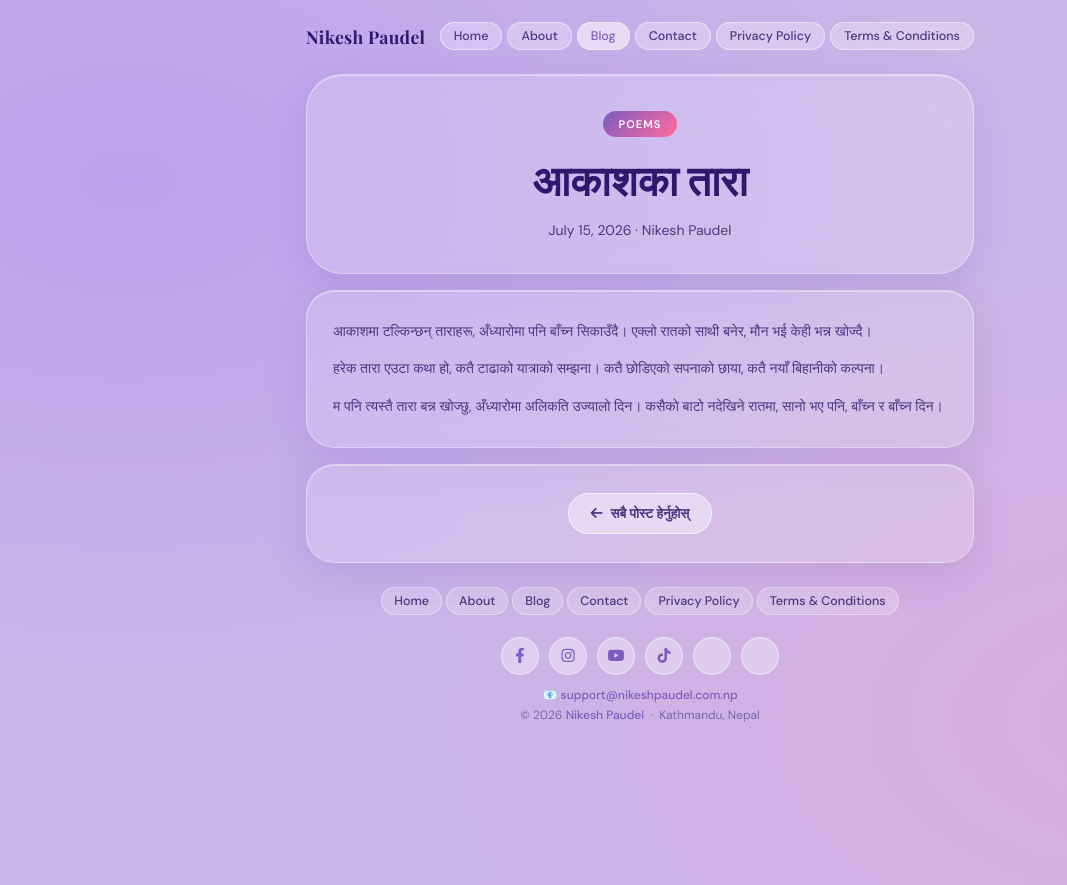
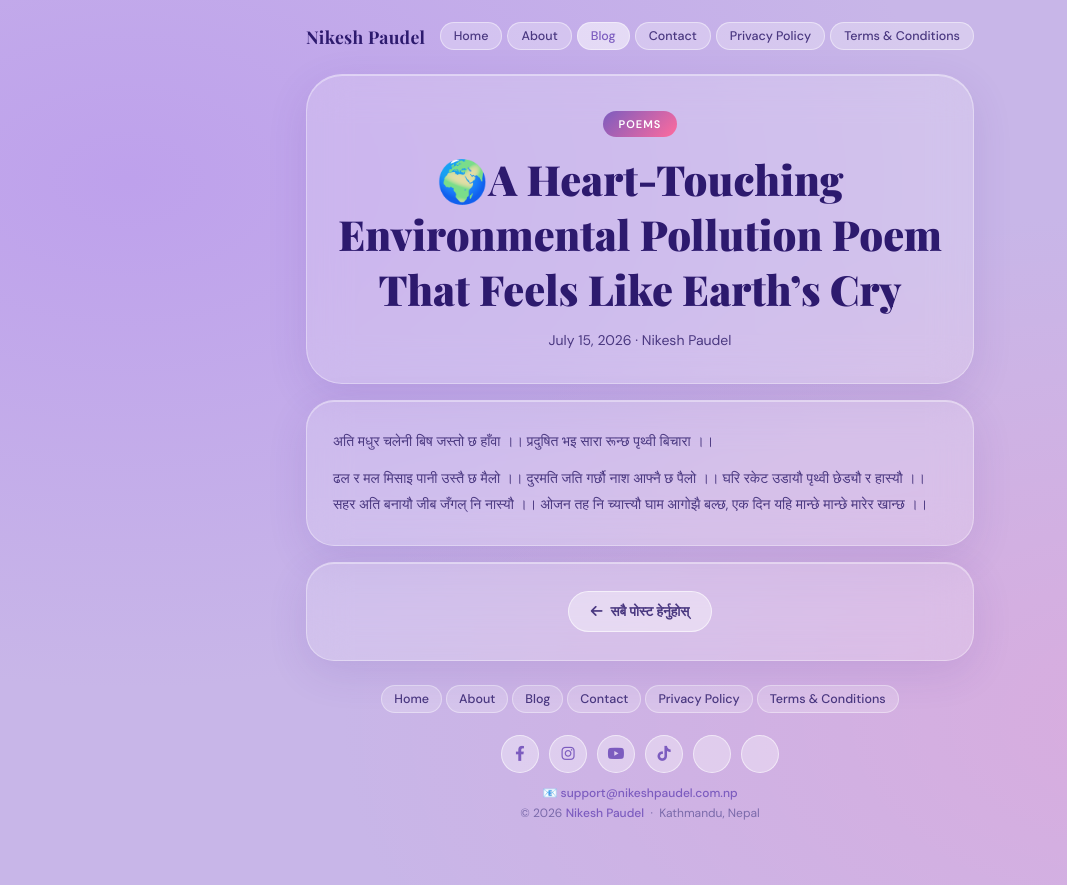
Before and after one commit to nikeshpaudel/nikeshpaudel.github.io, a Jekyll site: the page built from _posts/2026-07-15-akash-ka-tara.md, in a window 1280 px wide. Shown: the top 885 px of the page, without its empty margins (0-1067 px from the left). Built offline with Jekyll 4.4.1, drawn with Linux system fonts in a browser that asks for light colours; some web fonts are replaced.

Commit message:
Update 2026-07-15-akash-ka-tara.md

```diff
--- a/_posts/2026-07-15-akash-ka-tara.md
+++ b/_posts/2026-07-15-akash-ka-tara.md
@@ -1,22 +1,17 @@
 ---
 layout: post
-title: "आकाशका तारा"
+title: "🌍A Heart-Touching Environmental Pollution Poem That Feels Like Earth’s Cry"
 date: 2026-07-15
 categories: [poems]
-excerpt: "रातको सन्नाटामा टलमलाउने ताराहरूसँग गरिएको एउटा मौन संवाद — आशा, धैर्य र सपनाको कविता।"
+excerpt: "र🌍A Heart-Touching Environmental Pollution Poem That Feels Like Earth’s Cry"
 ---
 
-आकाशमा टल्किन्छन् ताराहरू,
-अँध्यारोमा पनि बाँच्न सिकाउँदै।
-एक्लो रातको साथी बनेर,
-मौन भई केही भन्न खोज्दै।
+अति मधुर चलेनी बिष जस्तो छ हाँवा ।।
+प्रदुषित भइ सारा रून्छ पृथ्वी बिचारा ।।
 
-हरेक तारा एउटा कथा हो,
-कतै टाढाको यात्राको सम्झना।
-कतै छोडिएको सपनाको छाया,
-कतै नयाँ बिहानीको कल्पना।
-
-म पनि त्यस्तै तारा बन्न खोज्छु,
-अँध्यारोमा अलिकति उज्यालो दिन।
-कसैको बाटो नदेखिने रातमा,
-सानो भए पनि, बाँच्न र बाँच्न दिन।
+ढल र मल मिसाइ पानी उस्तै छ मैलो ।।
+दुरमति जति गर्छौ नाश आफ्नै छ पैलो ।।
+घरि रकेट उडायौ पृथ्वी छेड्यौ र हास्यौ ।।
+सहर अति बनायौ जीब जँगल् नि नास्यौ ।।
+ओजन तह नि च्यात्त्यौ घाम आगोझै बल्छ,
+एक दिन यहि मान्छे मान्छे मारेर खान्छ ।।
```
